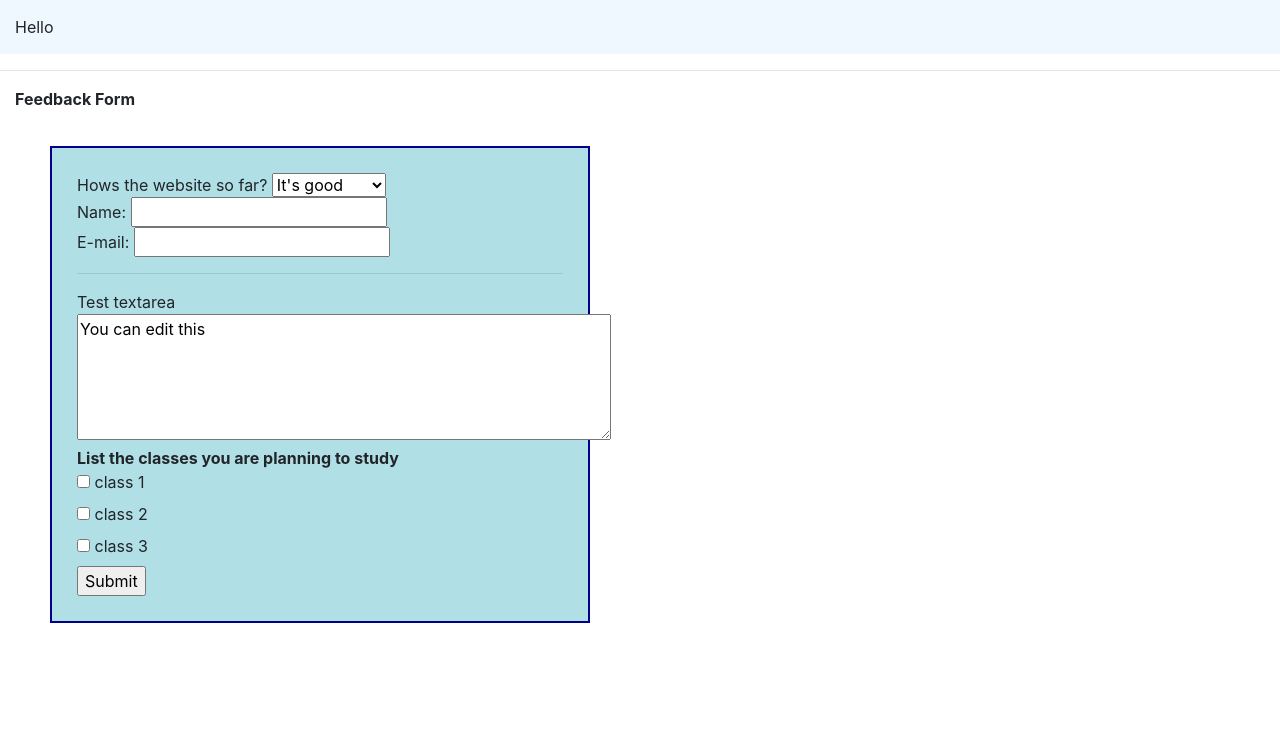
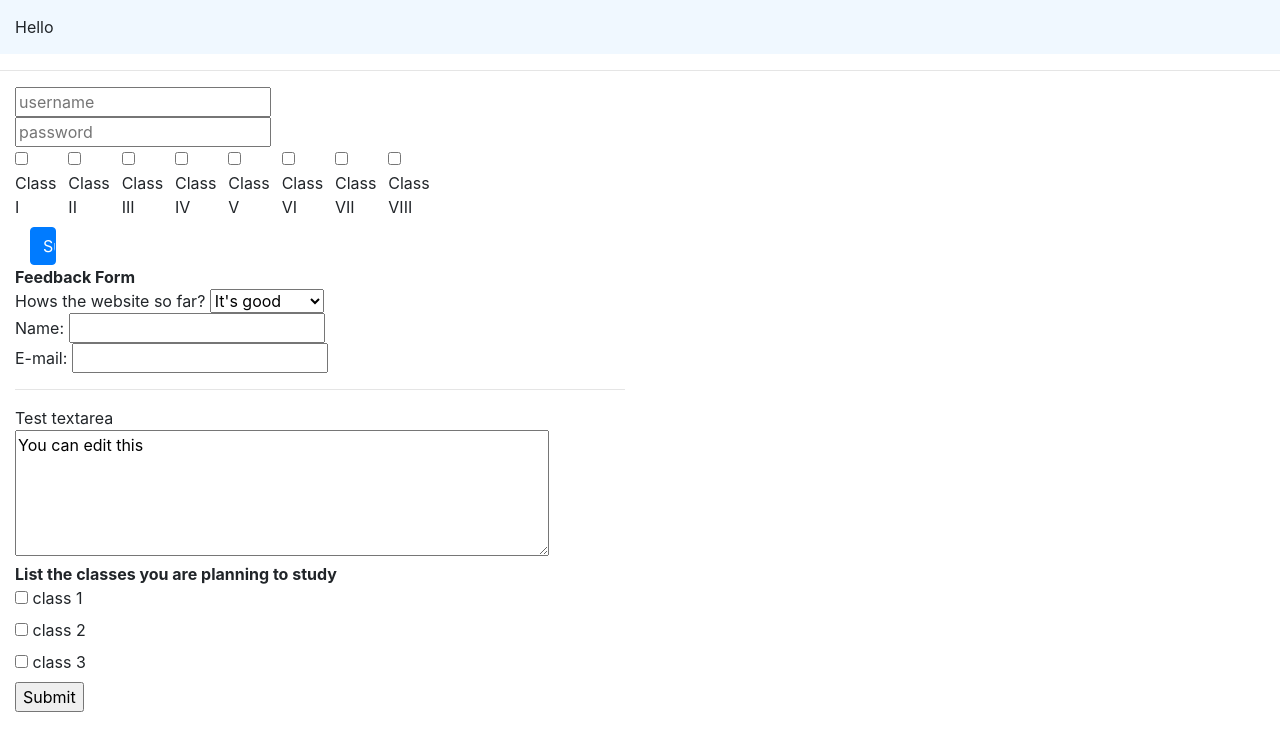
Before and after one commit to EyJajb/tutorial_site, a Flask app: page /test/ in a window 1280 px wide. Shown: the part 56-800 px from the top of the page. Run offline with Flask 2, Linux system fonts and the light colour scheme; some libraries are stand-ins or nearby versions.

Commit message:
Update test.html

```diff
--- a/diego's_tutorial_page/tutorial_site/templates/test.html
+++ b/diego's_tutorial_page/tutorial_site/templates/test.html
@@ -27,6 +27,59 @@ Hello <!doctype html>
 
 
 {% block pageContent %}
+<form action="/login" method="post">
+    <div class="login">
+        <div class="login-screen">
+            <div class="app-title">
+            </div>
+            <div class="login-form">
+                <div class="control-group">
+                    <input class="login-field" name="username" placeholder="username" type="text" value="">
+                    <label class="login-field-icon fui-user" for="login-name"></label>
+                </div>
+                <div class="control-group">
+                    <input class="login-field" name="password" placeholder="password" type="password" value="">
+                    <label class="login-field-icon fui-lock" for="login-pass"></label>
+                </div>
+		<div class="row" style="font:bold;">
+			<div class="col-1">
+				<input type="checkbox" id="1" name="1" value="ii">
+				<label for="1"> Class I</label>
+			</div>
+			<div class="col-1">
+				<input type="checkbox" id="2" name="2" value="ii">
+				<label for="2"> Class II</label>
+			</div>
+			<div class="col-1">
+				<input type="checkbox" id="3" name="3" value="ii">
+				<label for="3"> Class III</label>
+			</div>
+			<div class="col-1">
+				<input type="checkbox" id="4" name="4" value="ii">
+				<label for="4"> Class IV</label>
+			</div>
+			<div class="col-1">
+				<input type="checkbox" id="5" name="5" value="ii">
+				<label for="5"> Class V</label>
+			</div>
+			<div class="col-1">
+				<input type="checkbox" id="6" name="6" value="ii">
+				<label for="6"> Class VI</label>
+			</div>
+			<div class="col-1">
+				<input type="checkbox" id="7" name="7" value="ii">
+				<label for="7"> Class VII</label>
+			</div>
+			<div class="col-1">
+				<input type="checkbox" id="8" name="8" value="ii">
+				<label for="8"> Class VIII</label>
+			</div>
+		</div>
+	<div class="col-1">
+		<input style= "color:white" class="btn btn-primary btn-large btn-block" type="submit" value="Submit">
+	</div>
+ </div>
+
     <b>Feedback Form  </b>  <br>
     <form action="testing" method="post" style="margin: 35px; border: 2px solid darkblue; padding: 25px; background:powderblue">
         Hows the website so far?
```
